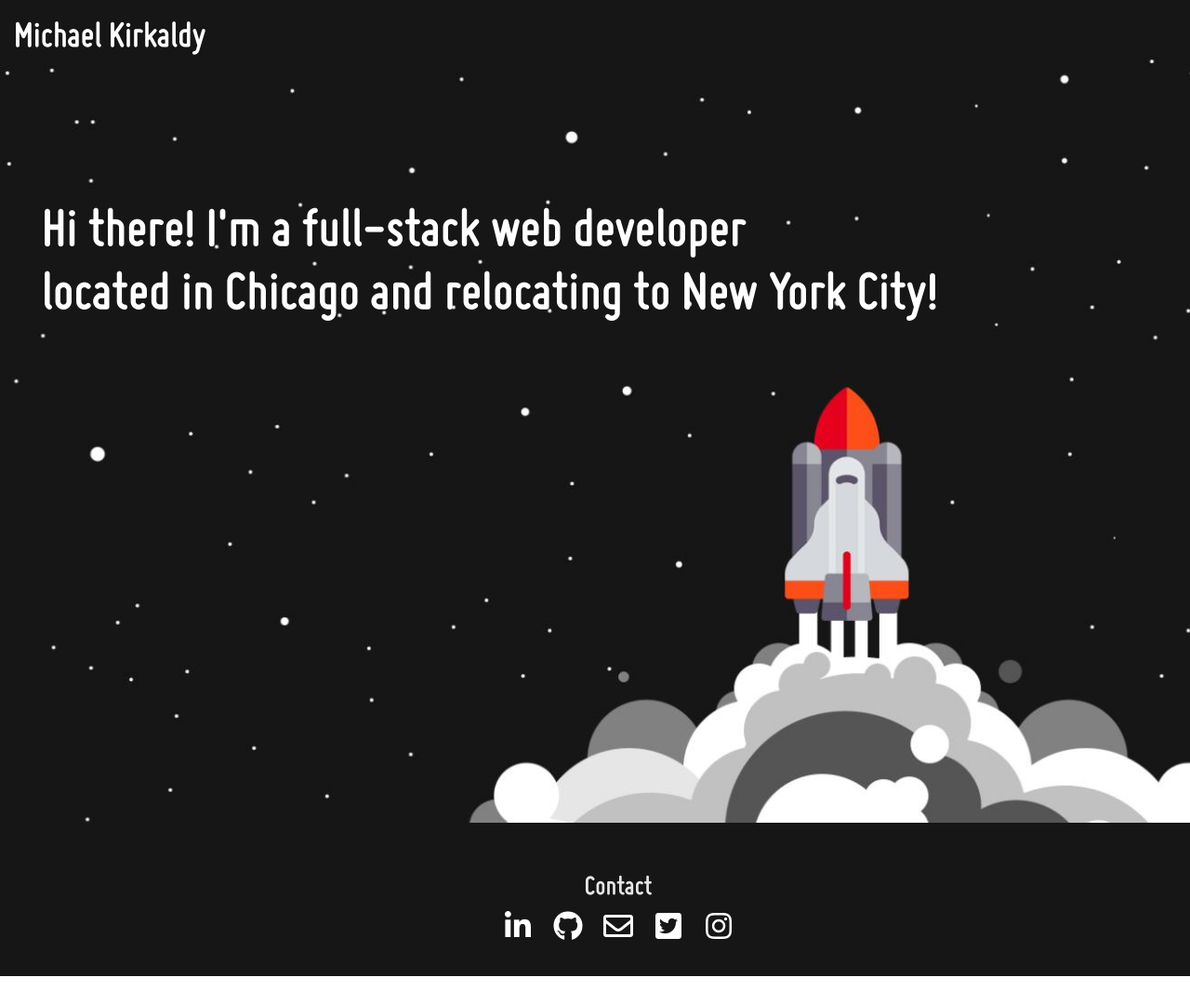
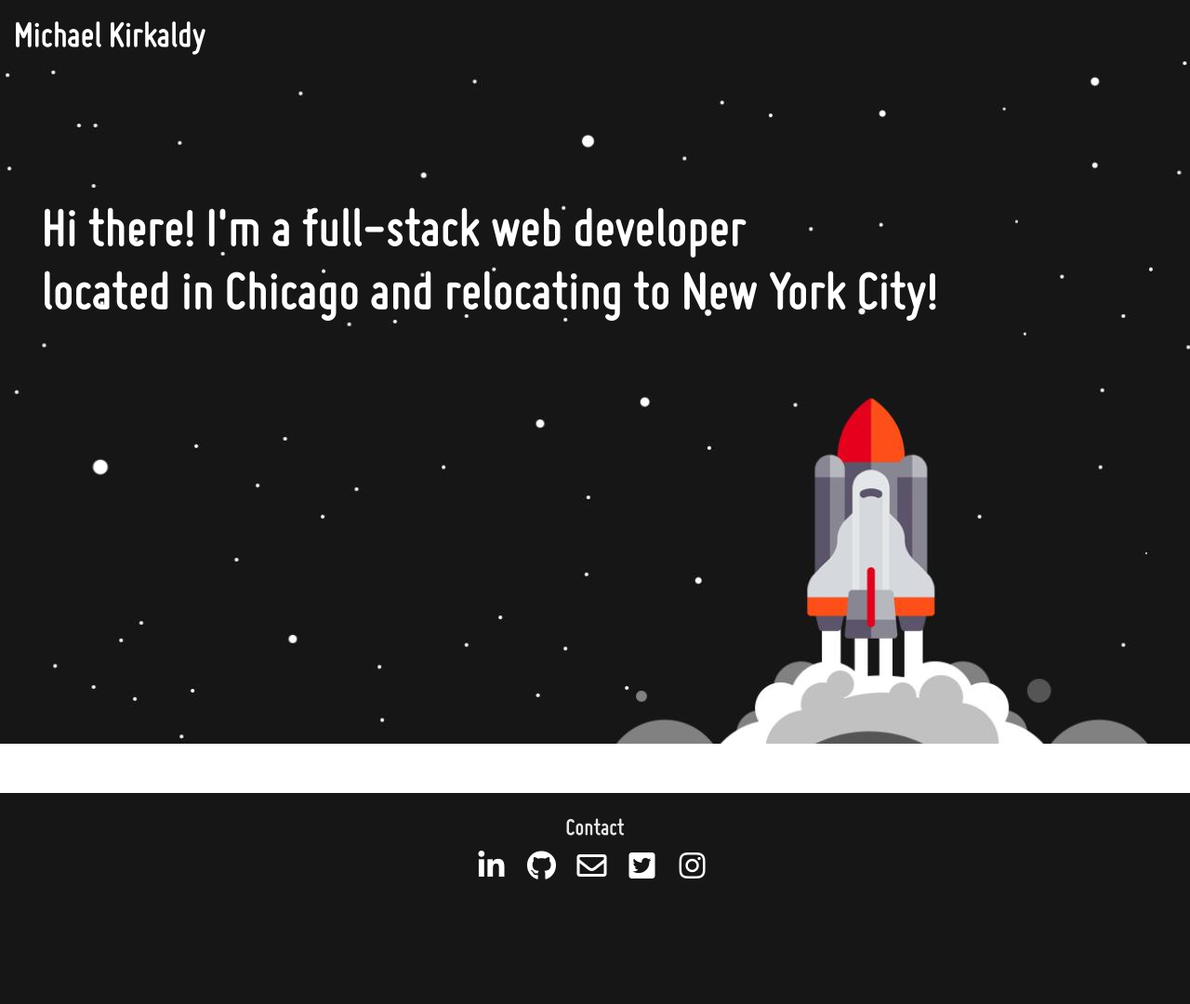
Before and after one commit to MichaelKirkaldyV/works, a Django app: page / in a window 1280 px wide; the page is wider, and only the part inside the window is pictured. Shown: that part at 93% size. After the commit the page ends 946 px from the top of that part, so only its background shows below. Run offline with Django 3.2, Linux system fonts and the light colour scheme; some libraries are stand-ins or nearby versions.

Commit message:
CSS updates

```diff
--- a/apps/portfolio_/static/portfolio_/css/home.css
+++ b/apps/portfolio_/static/portfolio_/css/home.css
@@ -11,11 +11,10 @@
 }
 
 .container {
-	height: 100%;
+	height: 100vh;
 	width: 100%;
 	background-image: url('../images/rocketimage.jpg');
-	background-size: cover;
-	background-color: red;
+	background-color: black;
 }
 
 .header {
@@ -71,12 +70,13 @@ nav a {
 /*-------------------------FOOTER--------------------------*/
 
 .footer {
-	height: 165px;
+	height: 116px;
 	width: 100%;
-	margin-top: 275px;
 	background-color: #161616;
 	text-align: center;
+    margin-top: 243px;
 }
+
 
 .profile {
 	width: 315px;
@@ -103,31 +103,32 @@ p {
 
 i {
 	display: inline-block;
-	height: 100px;
 	width: 100px;
 	color: white;
 	margin-left: -50px;
 	cursor: pointer;
 }
+
 .fa-linkedin-in {
-	margin-left: 50px;
+	margin-left: -7px;
 }
+
 
 h2 {
 	color: #e6e6e6;
 	font-family: 'miso', sans-serif;
-	font-size: 30px;
-	margin-top: 50px;
+	font-size: 26px;
+	margin-top: 22px;
 	margin-bottom: 10px;
-	margin-left: 50px;
 }
 
 .media {
-	height: 150px;
+	height: 100px;
 	width: 375px;
 	display: inline-block;
 	vertical-align: top;
 }
+
 
 /*--------------RESPONSIVE------------------------------------------*/
 
```
Also changed, not shown: apps/portfolio_/static/portfolio_/css/work.css (+3 -5 lines), apps/portfolio_/templates/portfolio_/home.html (indentation only).
